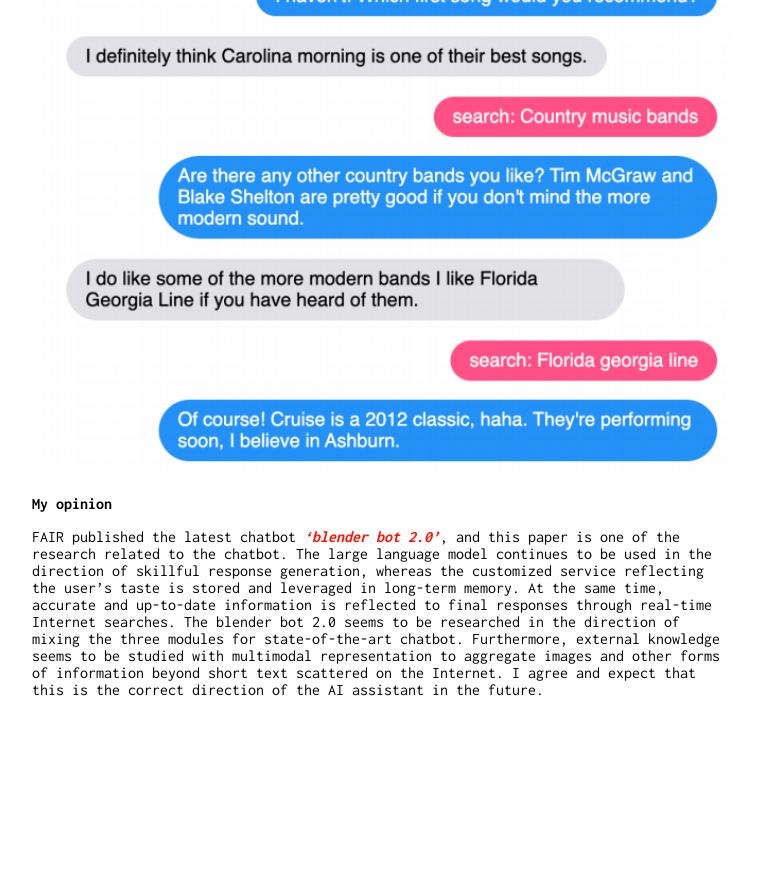
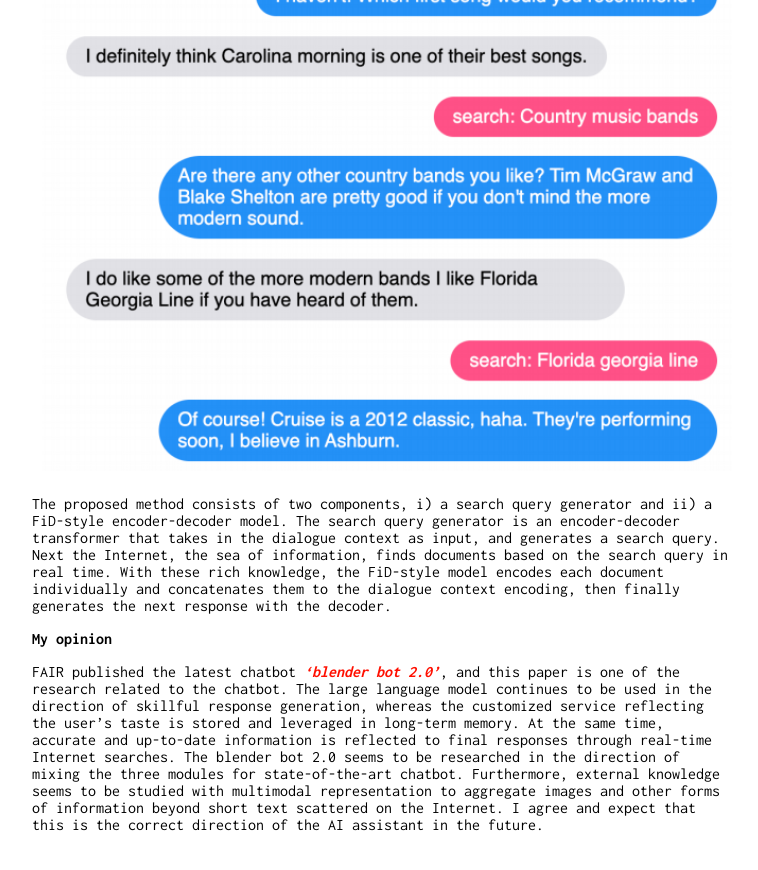
Before and after one commit to minbeomkim/minbeomkim.github.io, a Jekyll site: the page built from post-Internet-Augmented_Dialogue_Generation.md, in a window 1280 px wide and 900 px high, scrolled down 1149 px. Shown: the top 870 px of the window, without its empty margins (258-1016 px from the left). Built offline with Jekyll 4.4.1, drawn with Linux system fonts in a browser that asks for light colours; our own code applies the rules of GitHub Pages for plain Markdown files; before the commit the page ends 1914 px from its top, so only the background shows below that.

Commit message:
Update post-Internet-Augmented_Dialogue_Generation.md

```diff
--- a/post-Internet-Augmented_Dialogue_Generation.md
+++ b/post-Internet-Augmented_Dialogue_Generation.md
@@ -16,6 +16,8 @@
 
 <img src="internet.png">
 
+The proposed method consists of two components, i) a search query generator and ii) a FiD-style encoder-decoder model. The search query generator is an encoder-decoder transformer that takes in the dialogue context as input, and generates a search query. Next the Internet, the sea of information, finds documents based on the search query in real time. With these rich knowledge, the FiD-style model encodes each document individually and concatenates them to the dialogue context encoding, then finally generates the next response with the decoder.
+
 **My opinion**
 
 FAIR published the latest chatbot [***'blender bot 2.0'***](https://ai.facebook.com/blog/blender-bot-2-an-open-source-chatbot-that-builds-long-term-memory-and-searches-the-internet/), and this paper is one of the research related to the chatbot. The large language model continues to be used in the direction of skillful response generation, whereas the customized service reflecting the user's taste is stored and leveraged in long-term memory. At the same time, accurate and up-to-date information is reflected to final responses through real-time Internet searches. The blender bot 2.0 seems to be researched in the direction of mixing the three modules for state-of-the-art chatbot. Furthermore, external knowledge seems to be studied with multimodal representation to aggregate images and other forms of information beyond short text scattered on the Internet. I agree and expect that this is the correct direction of the AI assistant in the future.
```
